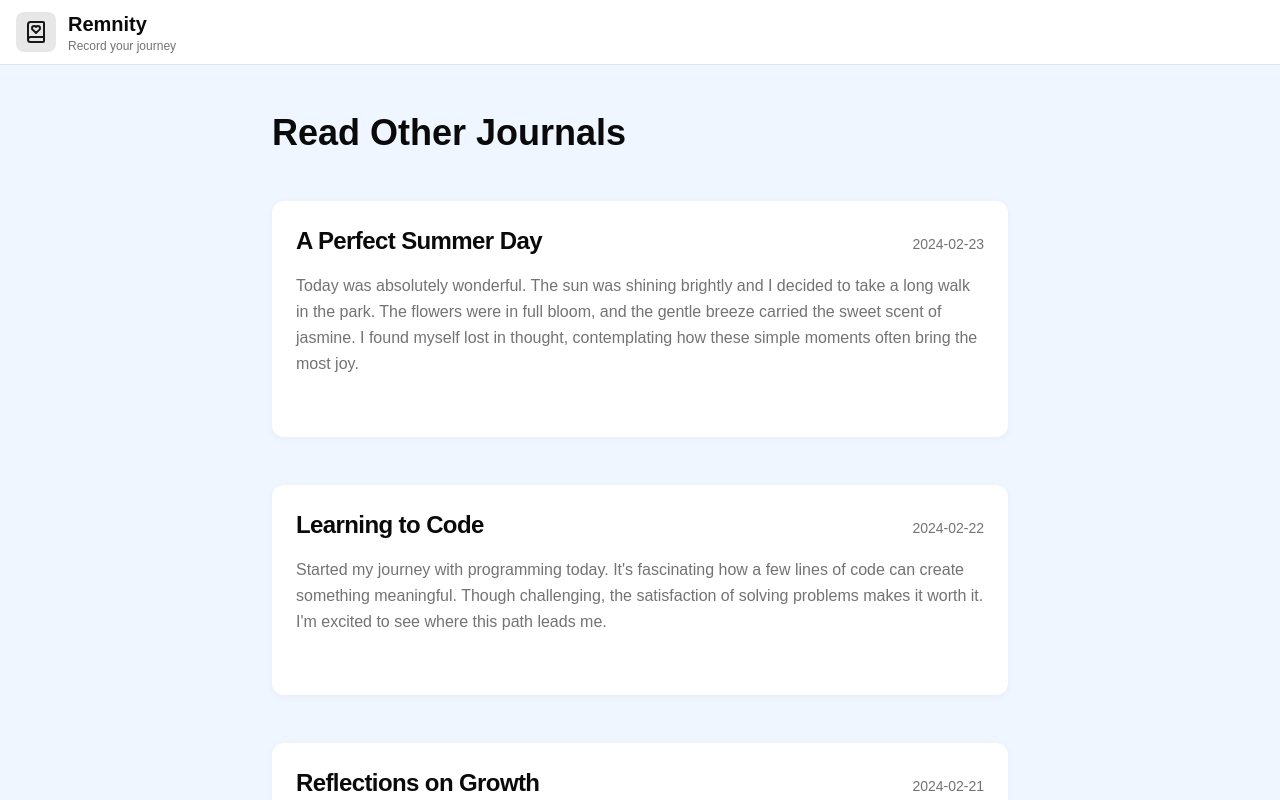
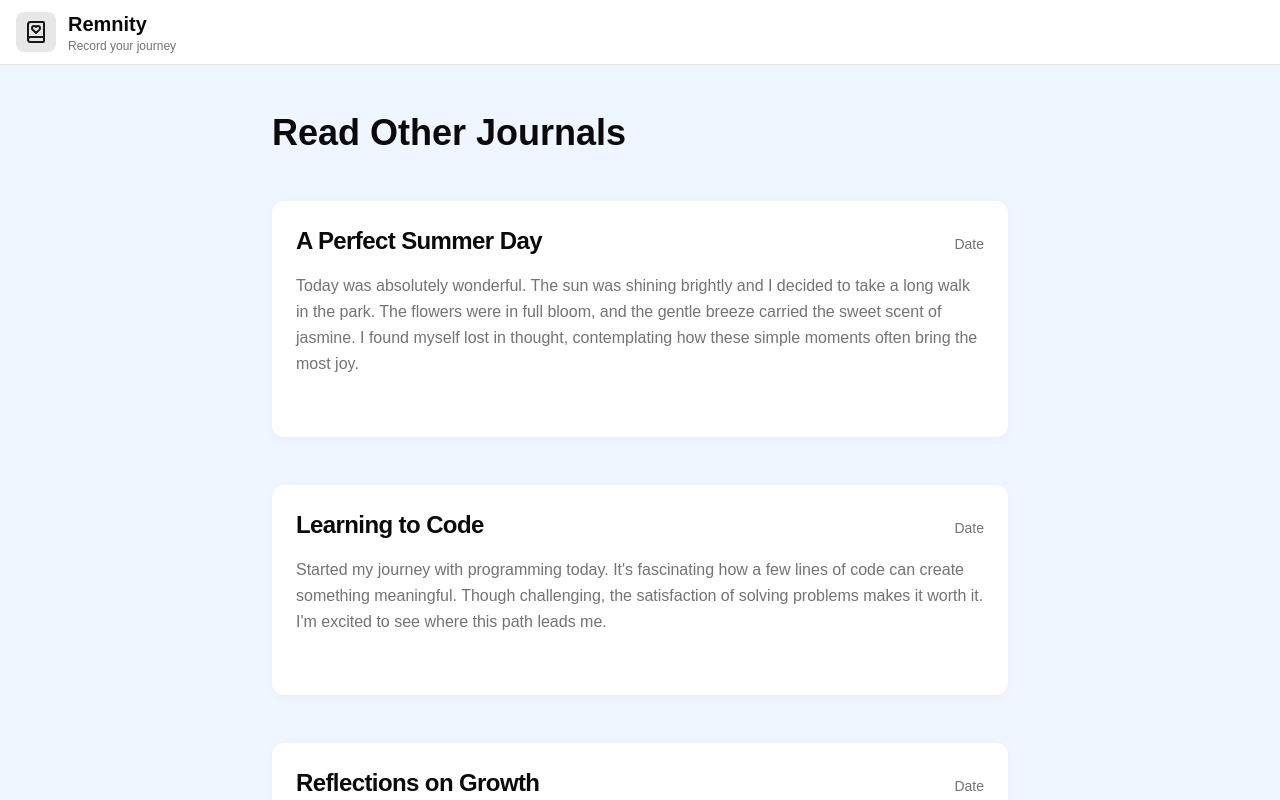
Before and after one commit to 18paulb/Journal, a Next.js app in the folder journalfrontend/: page /browse in a window 1280 px wide. Shown: the top 800 px of the page. Built offline with nearby package versions, Linux system fonts and the light colour scheme; no server answers.

Commit message:
add network call to retreive fake public entries from backend

```diff
--- /dev/null
+++ b/journalfrontend/app/api/browse/route.js
@@ -0,0 +1,34 @@
+import { NextResponse } from 'next/server';
+
+export async function GET() {
+  const journalEntries = [
+    {
+      title: 'A Perfect Summer Day',
+      entry:
+        'Today was absolutely wonderful. The sun was shining brightly and I decided to take a long walk in the park. The flowers were in full bloom, and the gentle breeze carried the sweet scent of jasmine. I found myself lost in thought, contemplating how these simple moments often bring the most joy.',
+    },
+    {
+      title: 'Learning to Code',
+      entry:
+        "Started my journey with programming today. It's fascinating how a few lines of code can create something meaningful. Though challenging, the satisfaction of solving problems makes it worth it. I'm excited to see where this path leads me.",
+    },
+    {
+      title: 'Reflections on Growth',
+      entry:
+        "Looking back at the past year, it's amazing to see how much I've grown. Every challenge faced has shaped me into who I am today. The struggles, the victories, all of them have been valuable lessons that I'll carry forward.",
+    },
+    {
+      title: 'New Recipe Adventure',
+      entry:
+        "Tried making sushi for the first time today. While it didn't look as perfect as the restaurant's, the taste was surprisingly good! The process taught me that perfection comes with practice. Looking forward to trying more complex rolls next time.",
+    },
+    {
+      title: 'Morning Meditation',
+      entry:
+        "Started my day with a peaceful meditation session. The quiet moments before sunrise have become my favorite time of day. It's amazing how just 15 minutes of mindfulness can set a positive tone for the entire day ahead.",
+    },
+  ];
+  return NextResponse.json({
+    publicJournalEntries: journalEntries,
+  });
+}
--- a/journalfrontend/app/browse/page.jsx
+++ b/journalfrontend/app/browse/page.jsx
@@ -1,58 +1,38 @@
+'use client';
+
+import { useEffect, useState } from 'react';
+import NetworkClient from '@/lib/network-client';
+
 export default function BrowsePublicJournals() {
-  // Sample journal entries data
-  const journalEntries = [
-    {
-      id: 1,
-      title: 'A Perfect Summer Day',
-      content:
-        'Today was absolutely wonderful. The sun was shining brightly and I decided to take a long walk in the park. The flowers were in full bloom, and the gentle breeze carried the sweet scent of jasmine. I found myself lost in thought, contemplating how these simple moments often bring the most joy.',
-      date: '2024-02-23',
-    },
-    {
-      id: 2,
-      title: 'Learning to Code',
-      content:
-        "Started my journey with programming today. It's fascinating how a few lines of code can create something meaningful. Though challenging, the satisfaction of solving problems makes it worth it. I'm excited to see where this path leads me.",
-      date: '2024-02-22',
-    },
-    {
-      id: 3,
-      title: 'Reflections on Growth',
-      content:
-        "Looking back at the past year, it's amazing to see how much I've grown. Every challenge faced has shaped me into who I am today. The struggles, the victories, all of them have been valuable lessons that I'll carry forward.",
-      date: '2024-02-21',
-    },
-    {
-      id: 4,
-      title: 'New Recipe Adventure',
-      content:
-        "Tried making sushi for the first time today. While it didn't look as perfect as the restaurant's, the taste was surprisingly good! The process taught me that perfection comes with practice. Looking forward to trying more complex rolls next time.",
-      date: '2024-02-20',
-    },
-    {
-      id: 5,
-      title: 'Morning Meditation',
-      content:
-        "Started my day with a peaceful meditation session. The quiet moments before sunrise have become my favorite time of day. It's amazing how just 15 minutes of mindfulness can set a positive tone for the entire day ahead.",
-      date: '2024-02-19',
-    },
-  ];
+  const [publicEntries, setPublicEntries] = useState([]);
+
+  useEffect(() => {
+    new NetworkClient()
+      .getDailyPublicJournals()
+      .then((response) => {
+        console.log(response);
+        setPublicEntries(response.data.publicJournalEntries ?? []);
+      })
+      .catch((error) => {
+        console.log(error);
+      });
+  });
 
   return (
     <div className="min-h-screen py-12">
       <div className="mx-auto max-w-3xl px-4">
         <h1 className="mb-12 text-4xl font-bold">Read Other Journals</h1>
         <div className="space-y-12">
-          {journalEntries.map((entry) => (
+          {publicEntries.map((entry) => (
             <article
               key={entry.id}
               className="group relative rounded-xl bg-white p-6 shadow-[0_2px_8px_rgba(0,0,0,0.04)] transition-all duration-300 hover:-translate-y-1 hover:shadow-[0_8px_16px_rgba(0,0,0,0.08)]"
             >
               <div className="mb-4 flex items-baseline justify-between">
                 <h2 className="text-2xl font-semibold tracking-tight">{entry.title}</h2>
-                <time className="text-sm text-muted-foreground">{entry.date}</time>
+                <time className="text-sm text-muted-foreground">Date</time>
               </div>
-              <p className="leading-relaxed text-muted-foreground">{entry.content}</p>
+              <p className="leading-relaxed text-muted-foreground">{entry.entry}</p>
               <div className="mt-4 flex justify-end">
                 <button className="text-sm font-medium text-primary opacity-0 transition-opacity group-hover:opacity-100">
                   Read more →
--- a/journalfrontend/lib/network-client.js
+++ b/journalfrontend/lib/network-client.js
@@ -1,8 +1,6 @@
 import axios from 'axios';
 
 export default class NetworkClient {
-  backendUrl = process.env.NEXT_PUBLIC_BACKEND_URL ?? 'https://api.remnity.com/api';
-
   async getUserJournals(email) {
     return axios.get(`/api/journal/entries`, {
       headers: {
@@ -79,4 +77,8 @@ export default class NetworkClient {
       },
     });
   }
+
+  async getDailyPublicJournals() {
+    return axios.get('/api/browse');
+  }
 }
```
